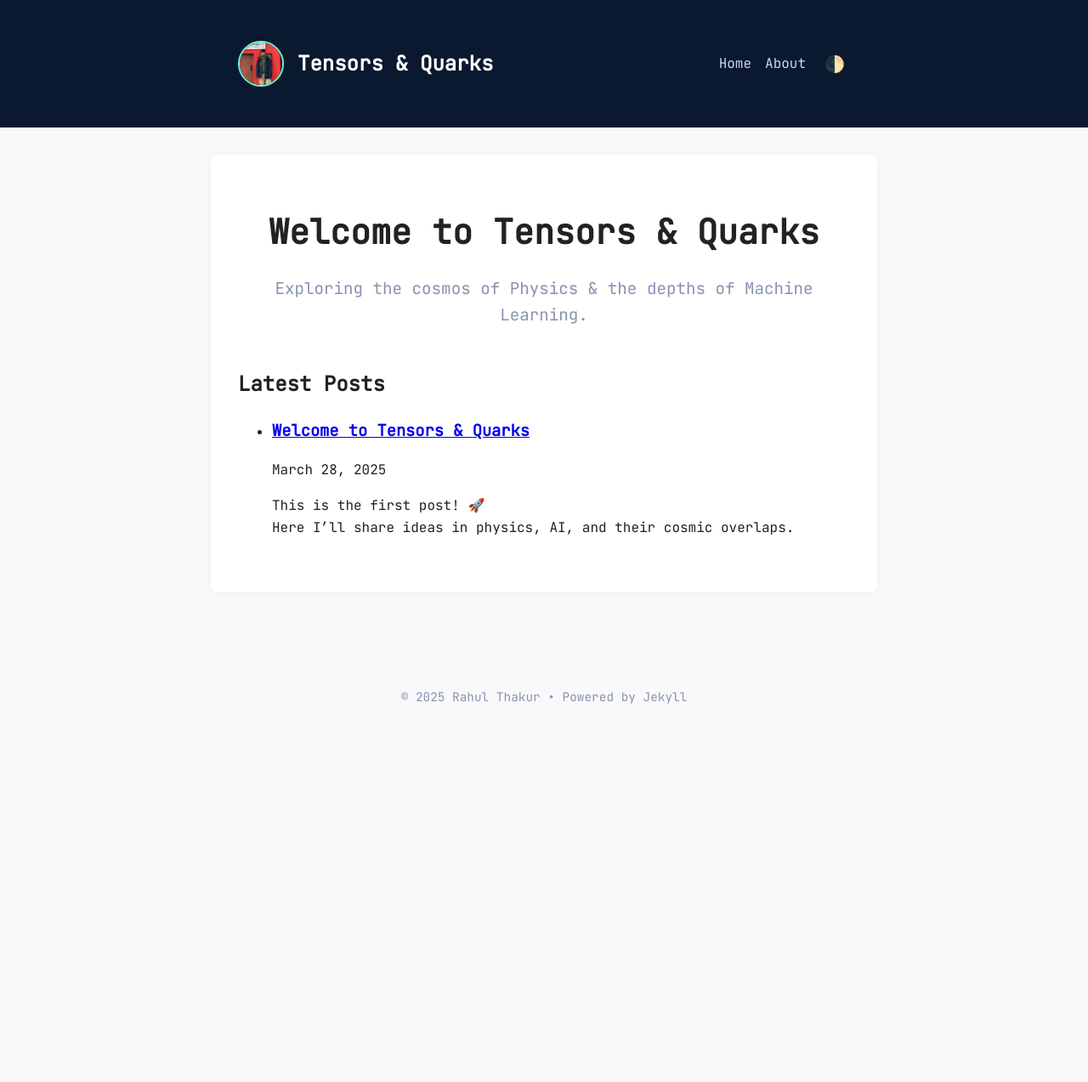
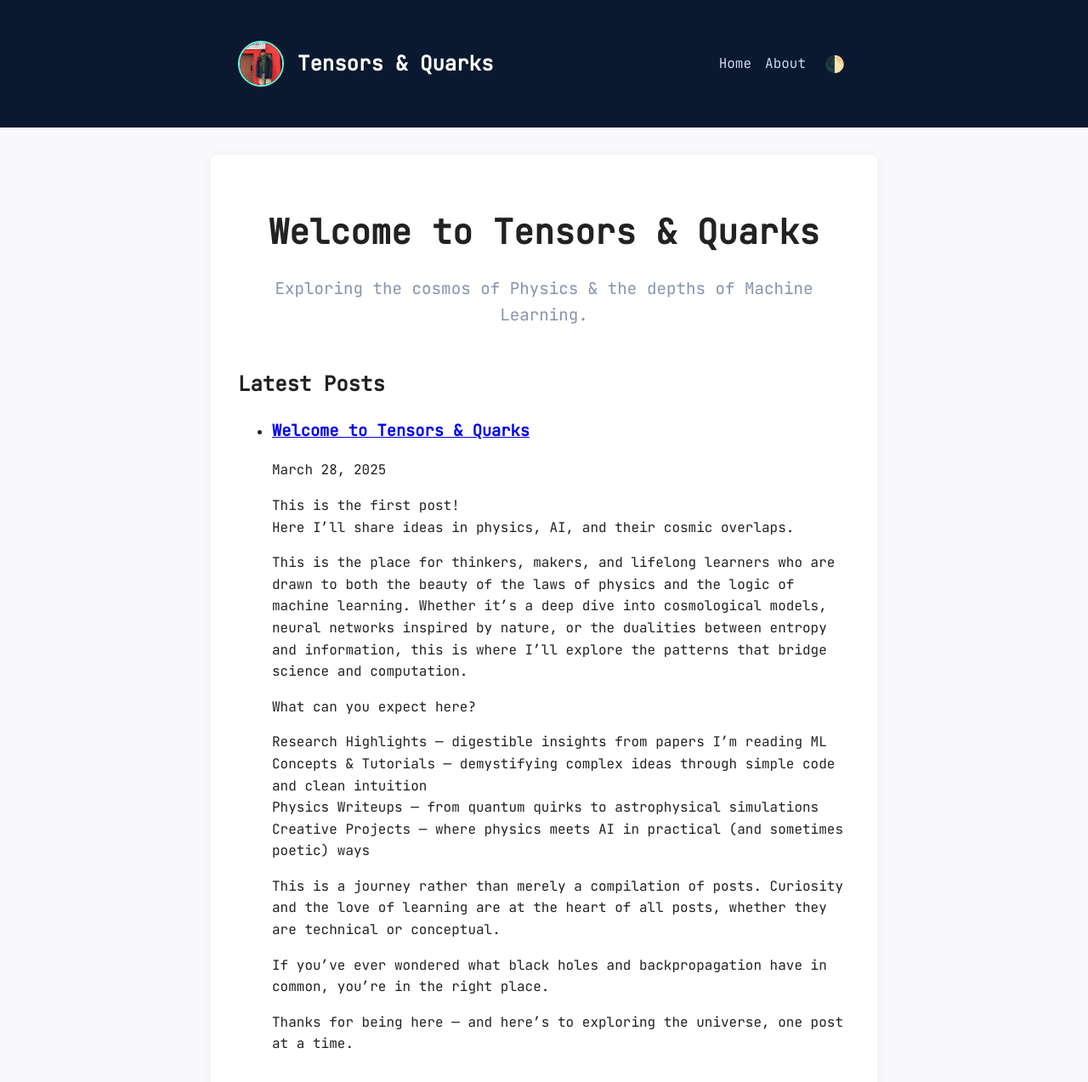
Before and after one commit to Raahul-Thakur/tensorandquarks.github.io, a Jekyll site: the page built from index.md, in a window 1280 px wide and 1400 px high. Shown: the top 1273 px of the window at 85% size. Built offline with Jekyll 4.4.1, drawn with Linux system fonts in a browser that asks for light colours.

```diff
--- a/_posts/2025-03-28-welcome.md
+++ b/_posts/2025-03-28-welcome.md
@@ -4,5 +4,20 @@
 date: 2025-03-28
 ---
 
-This is the first post! 🚀
+This is the first post!
 Here I’ll share ideas in physics, AI, and their cosmic overlaps.
+
+This is the place for thinkers, makers, and lifelong learners who are drawn to both the beauty of the laws of physics and the logic of machine learning. Whether it's a deep dive into cosmological models, neural networks inspired by nature, or the  dualities between entropy and information, this is where I'll explore the patterns that bridge science and computation.
+
+What can you expect here?
+
+Research Highlights — digestible insights from papers I’m reading
+ML Concepts & Tutorials — demystifying complex ideas through simple code and clean intuition
+Physics Writeups — from quantum quirks to astrophysical simulations
+Creative Projects — where physics meets AI in practical (and sometimes poetic) ways
+
+This is a journey rather than merely a compilation of posts. Curiosity and the love of learning are at the heart of all posts, whether they are technical or conceptual.
+
+If you’ve ever wondered what black holes and backpropagation have in common, you’re in the right place.
+
+Thanks for being here — and here’s to exploring the universe, one post at a time.
--- a/about.md
+++ b/about.md
@@ -4,5 +4,18 @@
 permalink: /about.html
 ---
 
-Hi, I'm Rahul 👋
+Hi, I'm Rahul,
 This blog explores physics and machine learning from an enthusiast’s lens.
+
+Welcome to *Tensors & Quarks* — my digital notebook where I explore the elegant equations behind the universe and the powerful algorithms driving modern AI. With a background in physics and a passion for data, I often find myself fascinated by how the logic of the cosmos mirrors the structure of deep learning systems.
+
+This blog serves as a space to document what I’m learning, building, and thinking — from breakdowns of cutting-edge research papers to tutorials, project writeups, and thought experiments at the intersection of science and code.
+
+Whether you're an ML researcher, a physicist, a student, or just a fellow curious soul, I hope you find something here that sparks your imagination.
+
+Let’s decode the fabric of reality, one post at a time 🚀
+
+📍 Currently working on:
+- Building ML-powered simulations
+- Reading about Cutting Edge Researchin both Astrophysics and AI
+- Blogging weekly on ML, space, and scientific creativity
```
